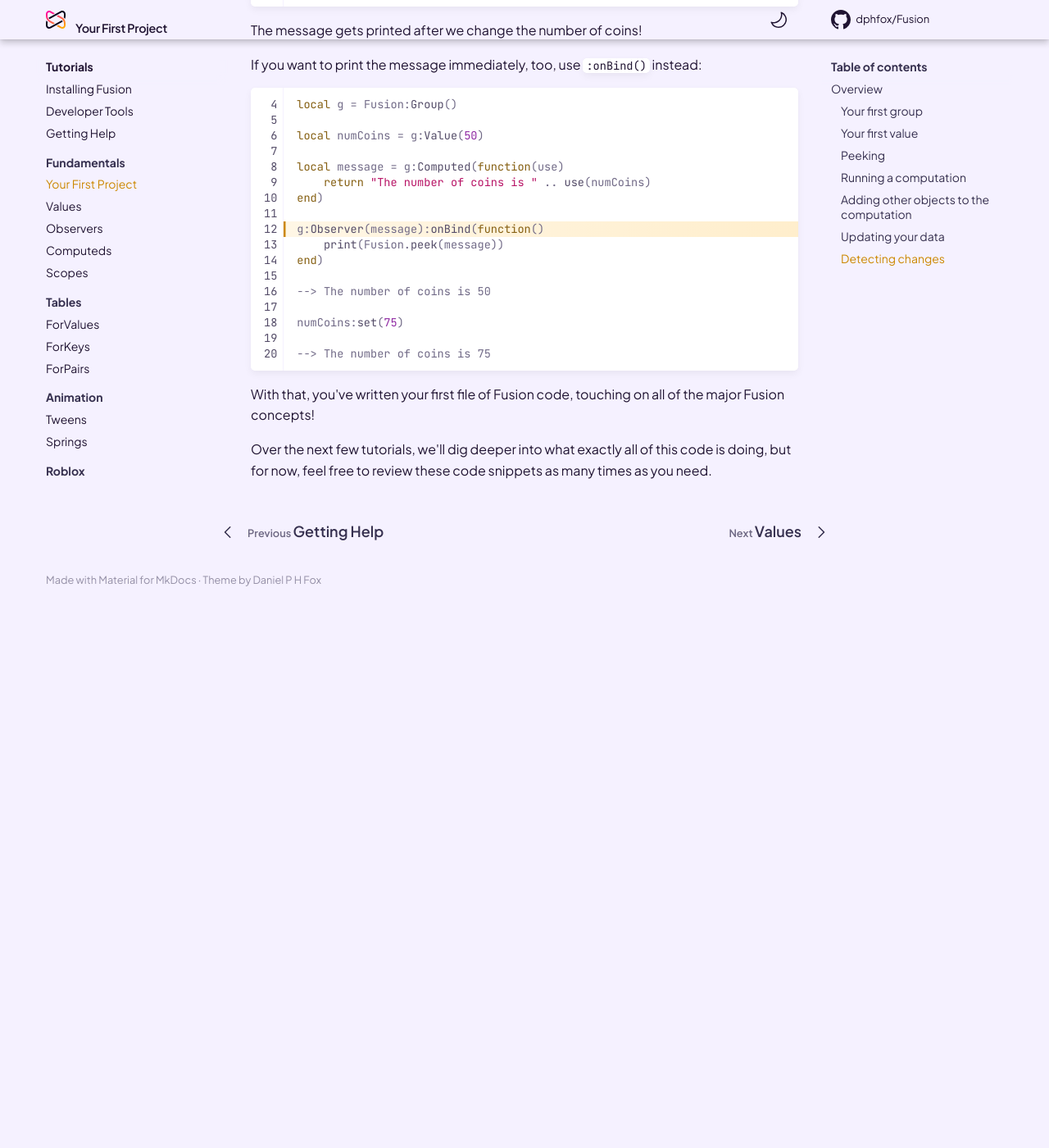
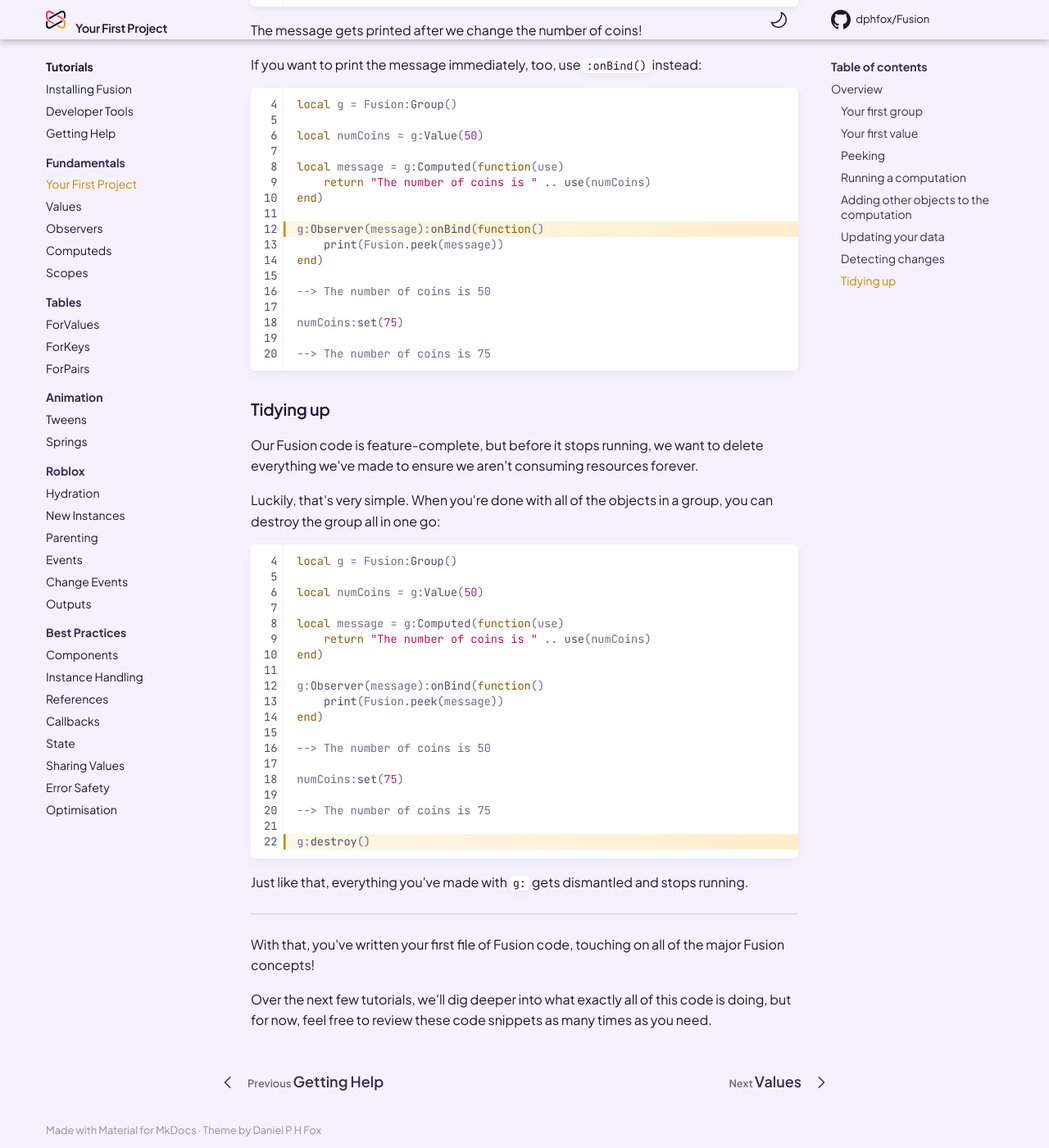
Before and after one commit to dphfox/Fusion, an MkDocs documentation site: the page built from docs/tutorials/fundamentals/your-first-project.md, in a window 1280 px wide and 1400 px high, scrolled down 4376 px. Shown: the whole window at 82% size. Built offline with MkDocs 1.6.1 and Material for MkDocs 9.7.7, drawn with Linux system fonts in a browser that asks for light colours; comment, search, counter and statistics services are not loaded; the version menu is left out; before the commit the page ends 5106 px from its top, so only the background shows below that.

Commit message:
Tidying up section

````diff
--- a/docs/tutorials/fundamentals/your-first-project.md
+++ b/docs/tutorials/fundamentals/your-first-project.md
@@ -235,6 +235,41 @@ numCoins:set(75)
 --> The number of coins is 75
 ```
 
+### Tidying up
+
+Our Fusion code is feature-complete, but before it stops running, we want to
+delete everything we've made to ensure we aren't consuming resources forever.
+
+Luckily, that's very simple. When you're done with all of the objects in a group,
+you can destroy the group all in one go:
+
+```Lua linenums="4" hl_lines="19"
+local g = Fusion:Group()
+
+local numCoins = g:Value(50)
+
+local message = g:Computed(function(use)
+	return "The number of coins is " .. use(numCoins)
+end)
+
+g:Observer(message):onBind(function()
+	print(Fusion.peek(message))
+end)
+
+--> The number of coins is 50
+
+numCoins:set(75)
+
+--> The number of coins is 75
+
+g:destroy()
+```
+
+Just like that, everything you've made with `g:` gets dismantled and stops
+running.
+
+-----
+
 With that, you've written your first file of Fusion code, touching on all of the
 major Fusion concepts!
 
````
